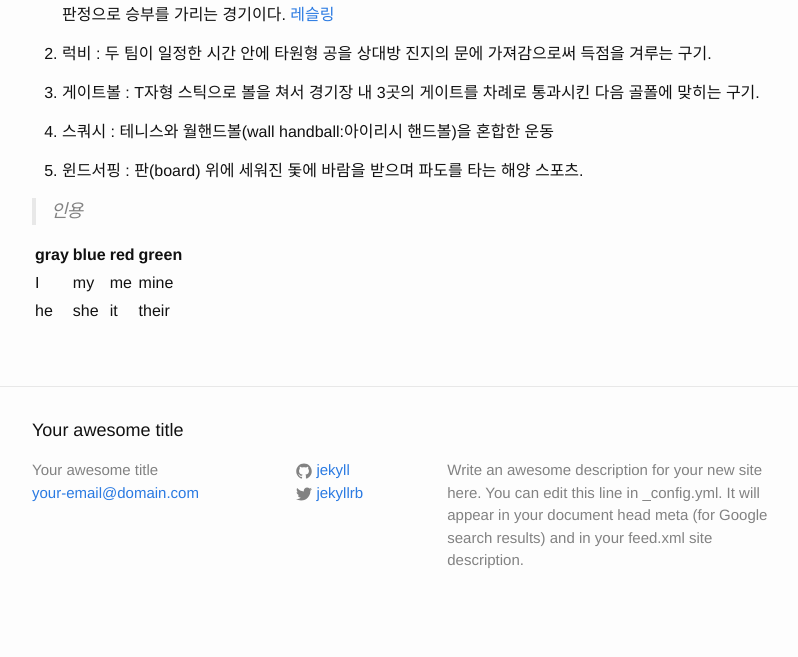
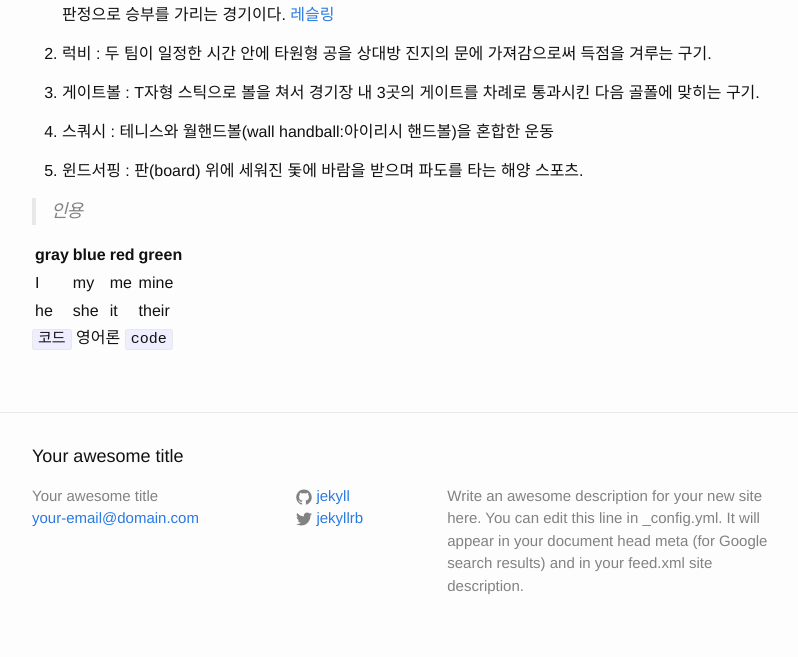
Before and after one commit to forhobby/forhobby.github.com, a Jekyll site: the page built from _posts/2015-05-26-hanseungsu.md, in a window 1280 px wide. Shown: the part 728-1385 px from the top of the page, without its empty margins (238-1036 px from the left). Built offline with Jekyll 4.4.1, drawn with Linux system fonts in a browser that asks for light colours; before the commit the page ends 1360 px from its top, so only the background shows below that.

Commit message:
Update 2015-05-26-hanseungsu.md

```diff
--- a/_posts/2015-05-26-hanseungsu.md
+++ b/_posts/2015-05-26-hanseungsu.md
@@ -45,6 +45,6 @@ categories: jekyll update
 | ---- | ---- | --- | ----- |
 |  he  |  she | it  | their |
 
-
+`코드` 영어론 `code`
 
 [1]: http://terms.naver.com/entry.nhn?docId=1087739&cid=40942&categoryId=31976
```
